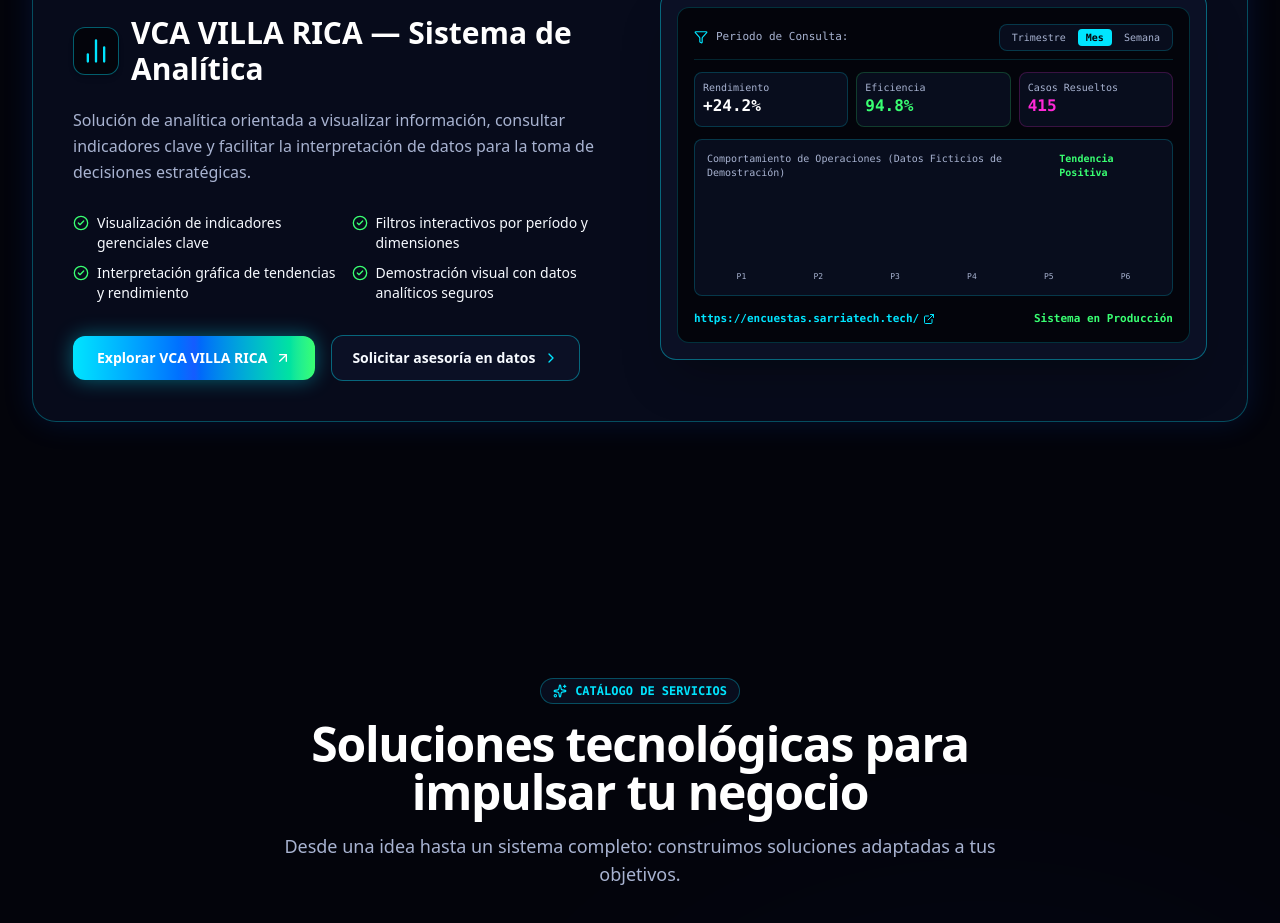
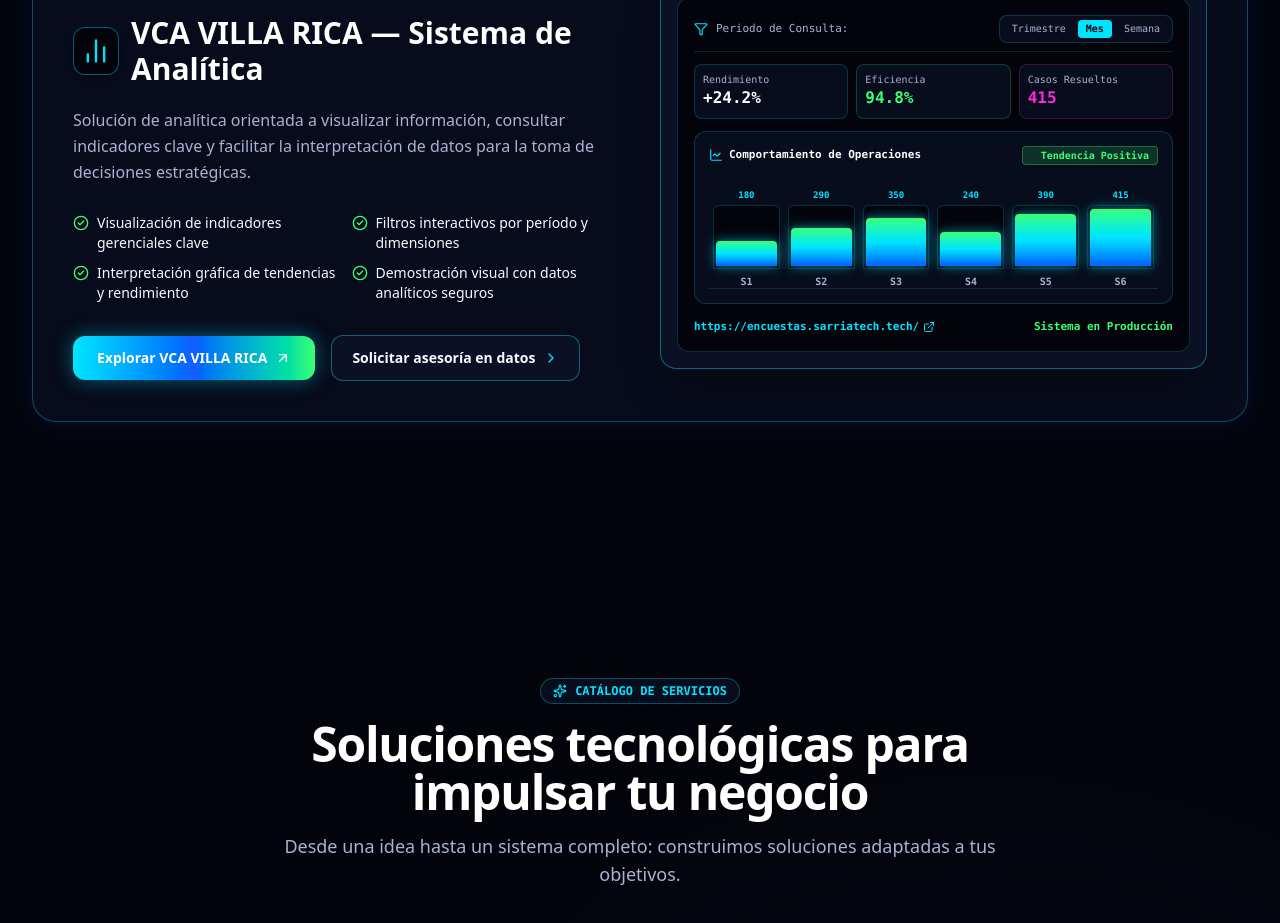
Before and after one commit to SarriaFreelancer/sarriatechsolutionssas, a Next.js app: page / in a window 1280 px wide. Shown: the part 2720-3643 px from the top of the page. Built offline with nearby package versions, Linux system fonts and the light colour scheme.

Commit message:
fix: solucionar visualizacion de barras y datos en la grafica de VCA Villa Rica

```diff
--- a/src/components/ProductsSection.tsx
+++ b/src/components/ProductsSection.tsx
@@ -25,6 +25,33 @@ export default function ProductsSection() {
   const { t, scrollToContactWithService } = useLanguage();
   const [vcaFilter, setVcaFilter] = useState<"trimestre" | "mes" | "semana">("mes");
   const [kanbanFilter, setKanbanFilter] = useState<"todos" | "sprint" | "bugs">("todos");
+
+  const vcaDataMap = {
+    trimestre: [
+      { label: "P1", val: 55, metric: "550" },
+      { label: "P2", val: 72, metric: "720" },
+      { label: "P3", val: 86, metric: "860" },
+      { label: "P4", val: 68, metric: "680" },
+      { label: "P5", val: 94, metric: "940" },
+      { label: "P6", val: 100, metric: "1,240" },
+    ],
+    mes: [
+      { label: "S1", val: 42, metric: "180" },
+      { label: "S2", val: 65, metric: "290" },
+      { label: "S3", val: 82, metric: "350" },
+      { label: "S4", val: 58, metric: "240" },
+      { label: "S5", val: 90, metric: "390" },
+      { label: "S6", val: 98, metric: "415" },
+    ],
+    semana: [
+      { label: "Lun", val: 35, metric: "45" },
+      { label: "Mar", val: 55, metric: "68" },
+      { label: "Mié", val: 78, metric: "92" },
+      { label: "Jue", val: 62, metric: "76" },
+      { label: "Vie", val: 96, metric: "115" },
+      { label: "Sáb", val: 85, metric: "98" },
+    ],
+  };
 
   return (
     <section id="productos" className="relative py-24 sm:py-32 overflow-hidden">
@@ -499,21 +526,40 @@ export default function ProductsSection() {
                       </div>
                     </div>
 
-                    {/* Visual BI Chart Bars */}
-                    <div className="p-3 rounded-lg bg-[#080D1D] border border-[#00E5FF]/20 space-y-2">
-                      <div className="flex items-center justify-between text-[10px] text-[#A8B3D1]">
-                        <span>Comportamiento de Operaciones (Datos Ficticios de Demostración)</span>
-                        <span className="text-[#39FF72] font-semibold">Tendencia Positiva</span>
+                    {/* Visual BI Chart Bars with Guaranteed Height & Values */}
+                    <div className="p-3.5 rounded-xl bg-[#080D1D] border border-[#00E5FF]/20 space-y-3">
+                      <div className="flex items-center justify-between text-[11px] text-[#A8B3D1]">
+                        <div className="flex items-center gap-1.5">
+                          <LineChart className="w-3.5 h-3.5 text-[#00E5FF]" />
+                          <span className="font-semibold text-white">Comportamiento de Operaciones</span>
+                        </div>
+                        <span className="text-[#39FF72] font-semibold text-[10px] bg-[#39FF72]/15 px-2 py-0.5 rounded border border-[#39FF72]/30 flex items-center gap-1">
+                          <span className="w-1.5 h-1.5 rounded-full bg-[#39FF72] animate-ping" />
+                          Tendencia Positiva
+                        </span>
                       </div>
 
-                      <div className="grid grid-cols-6 gap-2 items-end h-24 pt-2">
-                        {[45, 65, 80, 55, 92, 100].map((val, idx) => (
-                          <div key={idx} className="flex flex-col items-center gap-1">
-                            <div
-                              className="w-full rounded-t bg-gradient-to-t from-[#145CFF] to-[#00E5FF] transition-all duration-500 hover:brightness-125"
-                              style={{ height: `${val}%` }}
-                            />
-                            <span className="text-[8px] text-[#A8B3D1]">P{idx + 1}</span>
+                      {/* Chart Bars Container with fixed height track */}
+                      <div className="h-28 w-full flex items-end justify-between gap-2 pt-2 px-1 border-b border-[#00E5FF]/15">
+                        {vcaDataMap[vcaFilter].map((item, idx) => (
+                          <div key={idx} className="flex-1 flex flex-col items-center justify-end h-full gap-1 group/bar">
+                            {/* Metric Value */}
+                            <span className="text-[9px] font-mono text-[#00E5FF] font-bold">
+                              {item.metric}
+                            </span>
+
+                            {/* Visible Bar Track and Fill */}
+                            <div className="w-full h-16 bg-[#03040B] rounded-t-md p-0.5 flex items-end border border-[#00E5FF]/20">
+                              <div
+                                className="w-full rounded-t bg-gradient-to-t from-[#145CFF] via-[#00E5FF] to-[#39FF72] transition-all duration-500 shadow-[0_0_12px_rgba(0,229,255,0.6)] group-hover/bar:brightness-125"
+                                style={{ height: `${item.val}%`, minHeight: "12px" }}
+                              />
+                            </div>
+
+                            {/* Label */}
+                            <span className="text-[10px] text-[#A8B3D1] font-mono font-bold mt-0.5">
+                              {item.label}
+                            </span>
                           </div>
                         ))}
                       </div>
```
